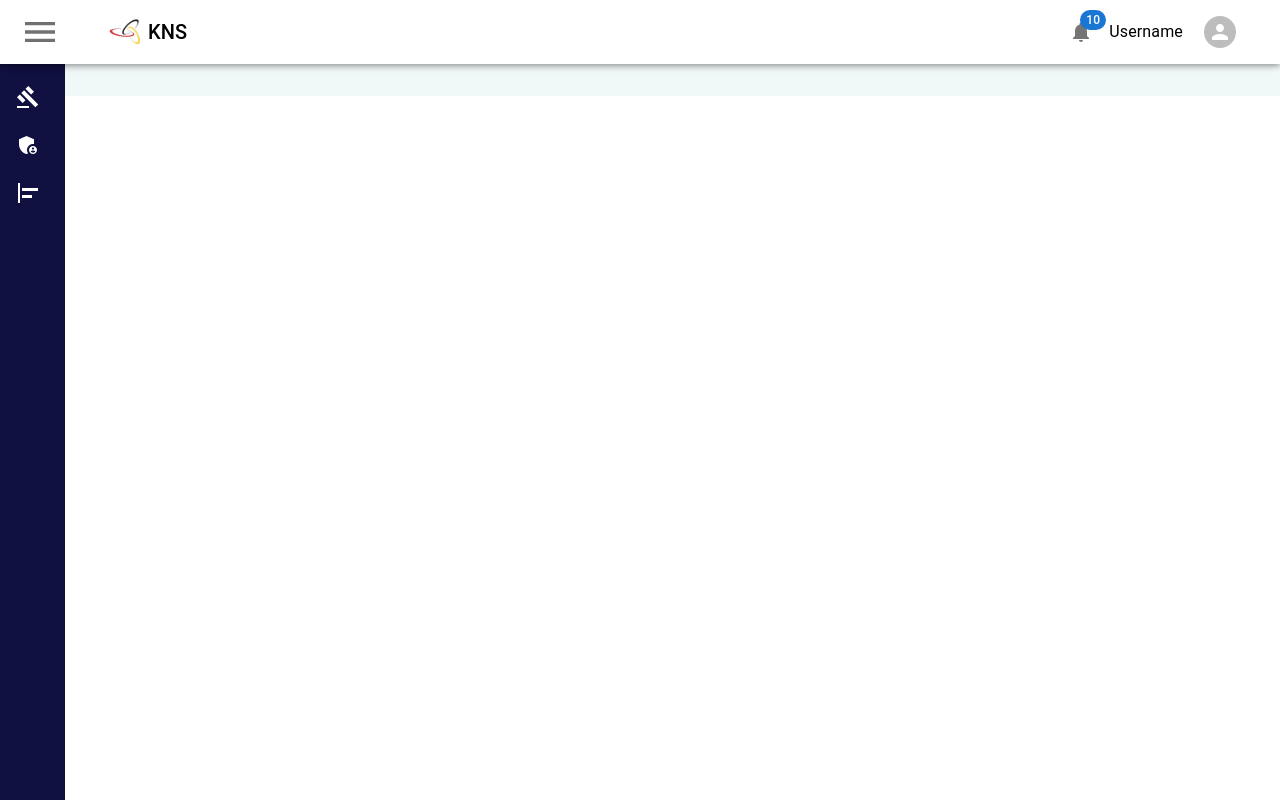
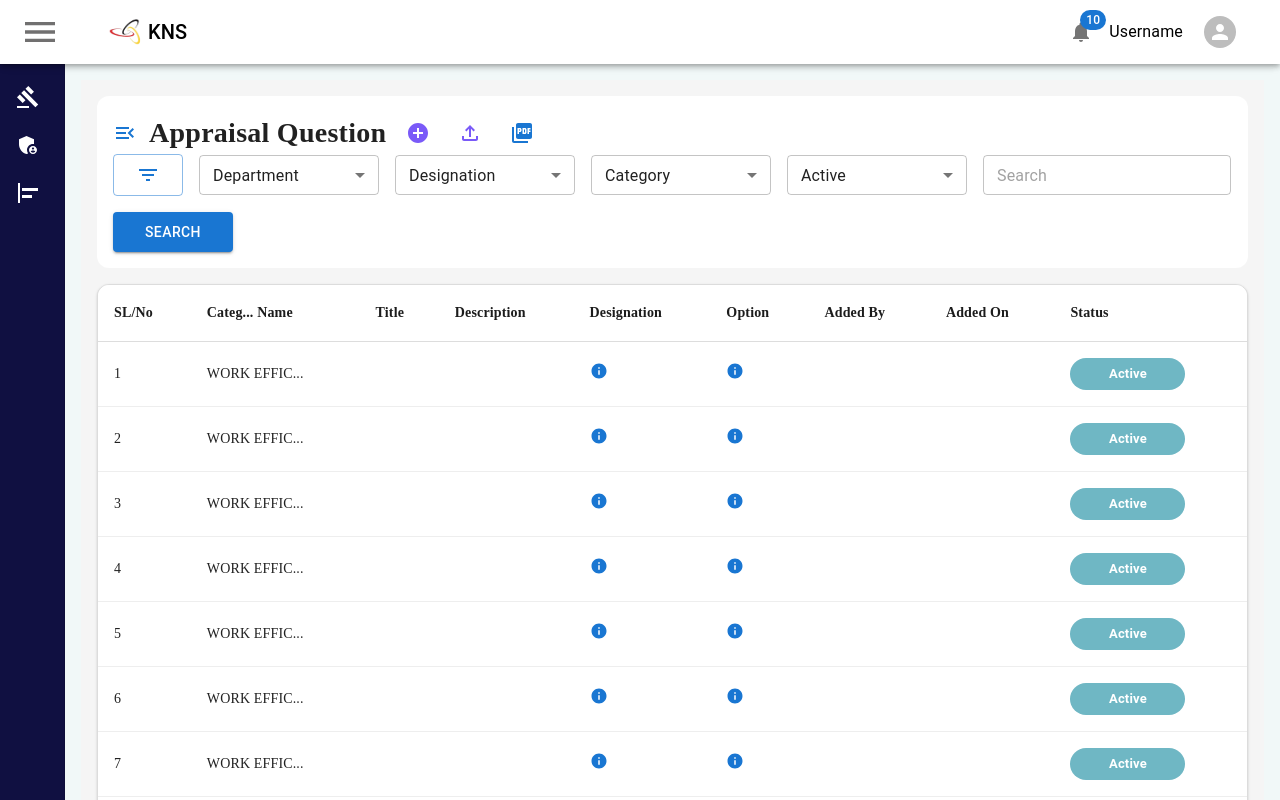
Before and after one commit to harshuharshi222-hash/react-js-project, a React (Vite) app: page /AppraisalQuestion/index in a window 1280 px wide. Shown: the top 800 px of the page. Built offline with nearby package versions, Linux system fonts and the light colour scheme.

Commit message:
new module

```diff
--- /dev/null
+++ b/src/AppraisalQuestion/index.jsx
@@ -0,0 +1,368 @@
+import React, { useMemo, useState } from "react";
+import {
+  Box,
+  Button,
+  Chip,
+  FormControl,
+  IconButton,
+  MenuItem,
+  Paper,
+  Select,
+  Table,
+  TableBody,
+  TableCell,
+  TableContainer,
+  TableHead,
+  TableRow,
+  TextField,
+  Typography,
+} from "@mui/material";
+
+import MenuOpenIcon from "@mui/icons-material/MenuOpen";
+import AddCircleIcon from "@mui/icons-material/AddCircle";
+import FileUploadOutlinedIcon from "@mui/icons-material/FileUploadOutlined";
+import PictureAsPdfIcon from "@mui/icons-material/PictureAsPdf";
+import FilterListIcon from "@mui/icons-material/FilterList";
+import SearchIcon from "@mui/icons-material/Search";
+import InfoIcon from "@mui/icons-material/Info";
+
+import {
+  flexRender,
+  getCoreRowModel,
+  getPaginationRowModel,
+  useReactTable,
+} from "@tanstack/react-table";
+
+export default function AppraisalQuestion() {
+  const [department, setDepartment] = useState("");
+  const [designation, setDesignation] = useState("");
+  const [category, setCategory] = useState("");
+  const [status, setStatus] = useState("Active");
+
+  const data = useMemo(
+    () =>
+      Array.from({ length: 10 }, (_, i) => ({
+        slNo: i + 1,
+        categoryName: "WORK EFFIC...",
+        title: "",
+        description: "",
+        designation: "",
+        option: "",
+        addedBy: "",
+        addedOn: "",
+        status: "Active",
+      })),
+    []
+  );
+
+  const columns = useMemo(
+    () => [
+      {
+        accessorKey: "slNo",
+        header: "SL/No",
+      },
+      {
+        accessorKey: "categoryName",
+        header: "Categ...\nName",
+      },
+      {
+        accessorKey: "title",
+        header: "Title",
+      },
+      {
+        accessorKey: "description",
+        header: "Description",
+      },
+      {
+        accessorKey: "designation",
+        header: "Designation",
+        cell: () => (
+          <InfoIcon
+            sx={{ color: "#1976d2", fontSize: 18, cursor: "pointer" }}
+          />
+        ),
+      },
+      {
+        accessorKey: "option",
+        header: "Option",
+        cell: () => (
+          <InfoIcon
+            sx={{ color: "#1976d2", fontSize: 18, cursor: "pointer" }}
+          />
+        ),
+      },
+      {
+        accessorKey: "addedBy",
+        header: "Added By",
+      },
+      {
+        accessorKey: "addedOn",
+        header: "Added On",
+      },
+      {
+        accessorKey: "status",
+        header: "Status",
+        cell: () => (
+          <Chip
+            label="Active"
+            sx={{
+              background: "#6fb7c4",
+              color: "#fff",
+              width: 115,
+              fontWeight: 600,
+              borderRadius: "25px",
+            }}
+          />
+        ),
+      },
+    ],
+    []
+  );
+
+  const table = useReactTable({
+    data,
+    columns,
+    getCoreRowModel: getCoreRowModel(),
+    getPaginationRowModel: getPaginationRowModel(),
+  });
+
+  return (
+    <Box
+      sx={{
+        background: "#f5f5f5",
+        minHeight: "100vh",
+        p: 2,
+      }}
+    >
+      {/* TOP BAR */}
+
+      <Paper
+        elevation={0}
+        sx={{
+          p: 2,
+          mb: 2,
+          borderRadius: 3,
+          display: "flex",
+          justifyContent: "space-between",
+          alignItems: "center",
+          flexWrap: "wrap",
+        }}
+      >
+        <Box
+          sx={{
+            display: "flex",
+            alignItems: "center",
+            gap: 1.5,
+          }}
+        >
+          <MenuOpenIcon sx={{ color: "#1976d2" }} />
+
+          <Typography
+            sx={{
+              fontWeight: 700,
+              fontSize: 28,
+              fontFamily: "Times New Roman",
+            }}
+          >
+            Appraisal Question
+          </Typography>
+
+          <IconButton>
+            <AddCircleIcon sx={{ color: "#7a5af8" }} />
+          </IconButton>
+
+          <IconButton>
+            <FileUploadOutlinedIcon sx={{ color: "#7a5af8" }} />
+          </IconButton>
+
+          <IconButton>
+            <PictureAsPdfIcon sx={{ color: "#1976d2" }} />
+          </IconButton>
+        </Box>
+
+        <Box
+          sx={{
+            display: "flex",
+            gap: 2,
+            alignItems: "center",
+            flexWrap: "wrap",
+          }}
+        >
+          <Button
+            variant="outlined"
+            sx={{
+              minWidth: 70,
+              height: 42,
+            }}
+          >
+            <FilterListIcon />
+          </Button>
+
+          <FormControl size="small" sx={{ width: 180 }}>
+            <Select
+              value={department}
+              displayEmpty
+              onChange={(e) => setDepartment(e.target.value)}
+            >
+              <MenuItem value="">Department</MenuItem>
+            </Select>
+          </FormControl>
+
+          <FormControl size="small" sx={{ width: 180 }}>
+            <Select
+              value={designation}
+              displayEmpty
+              onChange={(e) => setDesignation(e.target.value)}
+            >
+              <MenuItem value="">Designation</MenuItem>
+            </Select>
+          </FormControl>
+
+          <FormControl size="small" sx={{ width: 180 }}>
+            <Select
+              value={category}
+              displayEmpty
+              onChange={(e) => setCategory(e.target.value)}
+            >
+              <MenuItem value="">Category</MenuItem>
+            </Select>
+          </FormControl>
+
+          <FormControl size="small" sx={{ width: 180 }}>
+            <Select
+              value={status}
+              onChange={(e) => setStatus(e.target.value)}
+            >
+              <MenuItem value="Active">Active</MenuItem>
+            </Select>
+          </FormControl>
+
+          <TextField
+            size="small"
+            placeholder="Search"
+            InputProps={{
+              endAdornment: <SearchIcon />,
+            }}
+          />
+
+          <Button
+            variant="contained"
+            sx={{
+              height: 40,
+              px: 4,
+            }}
+          >
+            Search
+          </Button>
+        </Box>
+      </Paper>
+
+      {/* TABLE */}
+
+      <Paper
+        sx={{
+          borderRadius: 3,
+          overflow: "hidden",
+          border: "1px solid #dcdcdc",
+        }}
+      >
+        <TableContainer
+          sx={{
+            maxHeight: 620,
+          }}
+        >
+          <Table stickyHeader>
+            <TableHead>
+              <TableRow>
+                {table.getHeaderGroups()[0].headers.map((header) => (
+                  <TableCell
+                    key={header.id}
+                    sx={{
+                      fontWeight: 700,
+                      background: "#fff",
+                      color: "#1c1c1c",
+                      borderBottom: "1px solid #ddd",
+                      whiteSpace: "nowrap",
+                      fontFamily: "Times New Roman",
+                    }}
+                  >
+                    {flexRender(
+                      header.column.columnDef.header,
+                      header.getContext()
+                    )}
+                  </TableCell>
+                ))}
+              </TableRow>
+            </TableHead>
+
+            <TableBody>
+              {table.getRowModel().rows.map((row) => (
+                <TableRow key={row.id} hover>
+                  {row.getVisibleCells().map((cell) => (
+                    <TableCell
+                      key={cell.id}
+                      sx={{
+                        borderBottom: "1px solid #eee",
+                        fontFamily: "Times New Roman",
+                      }}
+                    >
+                      {flexRender(
+                        cell.column.columnDef.cell,
+                        cell.getContext()
+                      )}
+                    </TableCell>
+                  ))}
+                </TableRow>
+              ))}
+            </TableBody>
+          </Table>
+        </TableContainer>
+
+        {/* FOOTER */}
+
+        <Box
+          sx={{
+            display: "flex",
+            alignItems: "center",
+            justifyContent: "space-between",
+            p: 1,
+            borderTop: "1px solid #ddd",
+            background: "#fff",
+          }}
+        >
+          <Button
+            variant="contained"
+            disabled
+            sx={{
+              width: 250,
+            }}
+          >
+            Previous
+          </Button>
+
+          <Typography
+            sx={{
+              fontSize: 30,
+              fontFamily: "Times New Roman",
+            }}
+          >
+            Page 1 of 12
+          </Typography>
+
+          <Select size="small" value={10}>
+            <MenuItem value={10}>10 rows</MenuItem>
+          </Select>
+
+          <Button
+            variant="contained"
+            sx={{
+              width: 250,
+            }}
+          >
+            Next
+          </Button>
+        </Box>
+      </Paper>
+    </Box>
+  );
+}
--- a/src/components/model.jsx
+++ b/src/components/model.jsx
@@ -56,6 +56,10 @@ import { Routes, Route } from "react-router-dom";
 import { useNavigate } from "react-router-dom";
 import { BrowserRouter } from "react-router-dom";
 import { Outlet } from "react-router-dom";
+
+
+
+import AppraisalQuestion from '../AppraisalQuestion/index.jsx';
 
 
 
@@ -147,6 +151,11 @@ export default function MiniDrawer() {
  const handlegotopromotionalt = () => {
     navigate('/dashboard/table')
  }
+
+ const handlegotoAppraisalQuestion = () => {
+    navigate('/AppraisalQuestion/index')
+ }
+
 
     const theme = useTheme();
     const [open, setOpen] = React.useState(false);
@@ -271,21 +280,35 @@ export default function MiniDrawer() {
                     <Collapse in={openNestedList1} timeout="auto" unmountOnExit>
                         <List component="div" disablePadding>
                             <ListItemButton sx={{ pl: 4 }}>
-
-
-
                                 <ListItemIcon sx={{ color: 'white' }}>
-
-
                                 </ListItemIcon>
                                <div sx={{size:'1px',}}>
                                 <CircleIcon  sx={{fontSize:10,mr:1,}}></CircleIcon>
                                </div>
                                 <ListItemText primary="CLP Milestone"  sx={{size:'small'}} onClick={handlegotopromotionalt} />
-
                             </ListItemButton>
                         </List>
                     </Collapse>
+
+
+
+                    <Collapse in={openNestedList1} timeout="auto" unmountOnExit>
+                        <List component="div" disablePadding>
+                            <ListItemButton sx={{ pl: 4 }}>
+                                <ListItemIcon sx={{ color: 'white' }}>
+                                </ListItemIcon>
+                               <div sx={{size:'1px',}}>
+                                <CircleIcon  sx={{fontSize:10,mr:1,}}></CircleIcon>
+                               </div>
+                                <ListItemText primary="Appraisal Question"  sx={{size:'small'}}  onClick={handlegotoAppraisalQuestion} />
+                            </ListItemButton>
+                        </List>
+                    </Collapse>
+
+
+
+
+
                 </List>
 
             </Drawer>
@@ -298,6 +321,7 @@ export default function MiniDrawer() {
                     <Route path="/dashboard/table" element={<PromotionalActivity />} />
                     <Route path="/dashboard" element={<Dashboard />} />
                     <Route path="/dashboard/table/update" element={<Update />} />
+                    <Route path="AppraisalQuestion/index" element={<AppraisalQuestion/>} />
                     </Routes>
 
 
```
Also changed, not shown: 2 other files (tests, documents, lock files or other folders).
